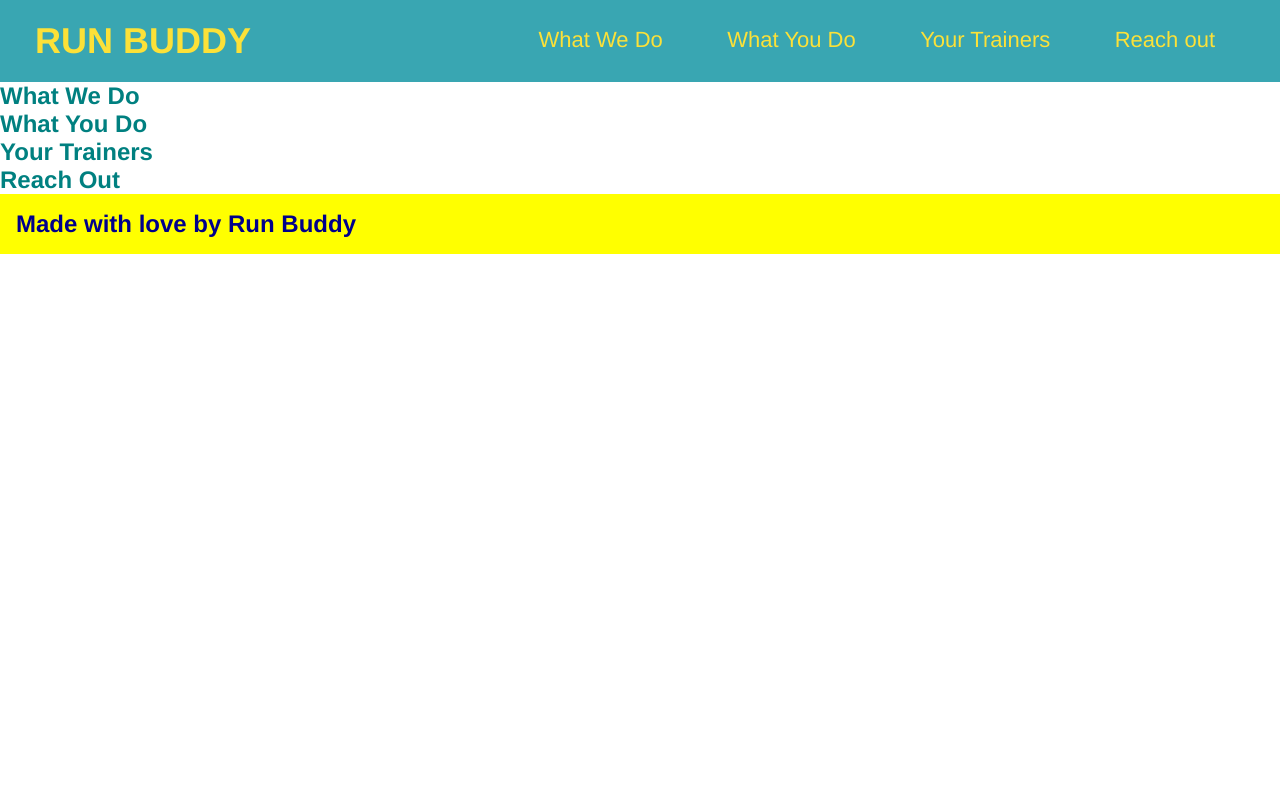
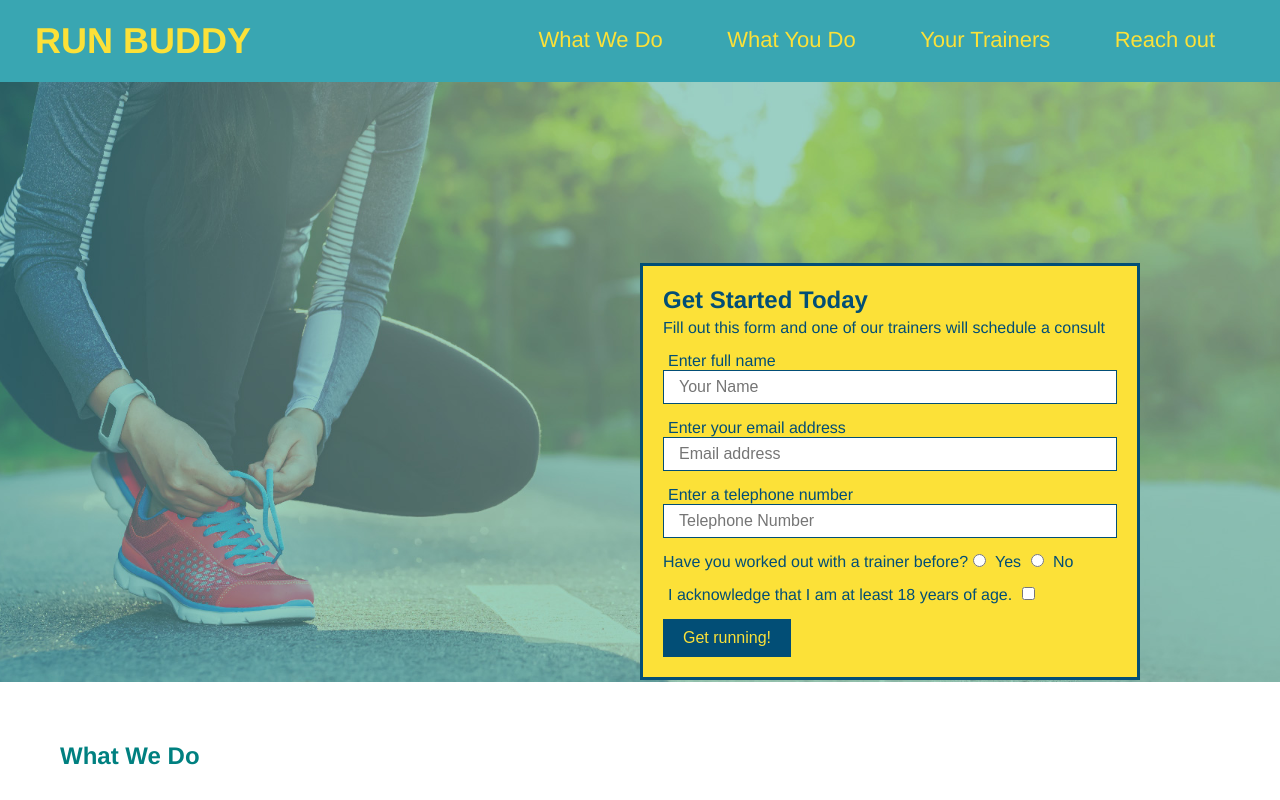
Before and after one commit to Cdjrick/run-buddy, a plain HTML site: page index.html in a window 1280 px wide. Shown: the top 800 px of the page. Drawn offline with Linux system fonts and the light colour scheme.

Commit message:
added form and styles

```diff
--- a/assets/css/style.css
+++ b/assets/css/style.css
@@ -1,7 +1,10 @@
 * {
     margin: 0;
     padding: 0;
+    box-sizing: border-box;
 }
+
+/*************    Header Styling    *************/
 
 header {
     padding: 20px 35px;
@@ -36,17 +39,93 @@ header nav ul li a {
     font-size: 22px;
 }
 
-ul {
-    list-style-type: none;
-}
+/*************    Hero Styling    *************/
+
+.hero {
+    background-image: url("../images/hero-bg.jpg");
+    height: 600px;
+    background-size: cover;
+    background-position: center;
+  }
+
+  .hero-form {
+    border: 3px solid #024e76;
+    background-color: #fce138;
+    padding: 20px;
+    width: 500px;
+    color: #024e76;
+    position: absolute;
+    bottom: 120px;
+    right: 140px;
+  }
+
+  .hero-form p {
+    margin: 5px 0 15px 0;
+  }
+
+  .hero-form h3 {
+    font-size: 24px;
+    margin: 0;
+  }
+
+  .hero-form p {
+    margin: 5px 0 15px 0;
+  }
+
+  .form-input {
+    border: 1px solid #024e76;
+    display: block;
+    padding: 7px 15px;
+    font-size: 16px;
+    color: #024e76;
+    width: 100%;
+    margin-bottom: 15px;
+  }
+
+  .hero-form label {
+    margin: 0 5px;
+  }
+
+  .hero-form button {
+    color: #fce138;
+    background-color: #024e76;
+    border: none;
+    padding: 10px 20px;
+    font-size: 16px;
+  }
+
+/*************    Body Styling    *************/
 
 body {
     font-family: Helvetica, Arial, sans-serif;
     color: teal;
 }
 
+section {
+    padding: 60px;
+  }
+
+/*************    Footer Styling    *************/
+
 footer {
-    background-color: yellow;
-    padding: 1rem;
-    color: darkblue
+    background: #fce138;
+    width: 100%;
+    padding: 40px 35px;
 }
+
+footer h2 {
+    display: inline;
+    color: #024e76;
+    font-size: 30px;
+    margin: 0;
+}
+
+footer div {
+    float: right;
+    line-height: 1.5;
+    text-align: right;
+}
+
+footer a {
+    color: #024e76;
+}
--- a/index.html
+++ b/index.html
@@ -35,8 +35,46 @@
       </header>
 
       <!-- hero/jumbotron -->
-      <section>
+      <section class="hero">
+        <div class="hero-form">
+          <h3>Get Started Today</h3>
+          <p>Fill out this form and one of our trainers will schedule a consult</p>
 
+          <!-- Form Element -->
+          <form>
+            <!-- Name -->
+            <label for="name">Enter full name</label>
+            <input type="text" placeholder="Your Name" name="name" id="name" class="form-input"/>
+
+            <!-- Email -->
+            <label for="name">Enter your email address</label>
+            <input type="email" placeholder="Email address" name="email" id="email" class="form-input"/>
+
+            <!-- Phone Number -->
+            <label for="name">Enter a telephone number</label>
+            <input type="tel" placeholder="Telephone Number" name="phone" id="phone" class="form-input"/>
+
+            <!-- Radio Button Input -->
+            <p>
+              Have you worked out with a trainer before?
+
+              <input type="radio" name="trainer-confirm" id="trainer-yes"/>
+              <label for="trainer-yes">Yes</label>
+
+              <input type="radio" name="trainer-confirm" id="trainer-no"/>
+              <label for="trainer-no">No</label>
+            </p>
+            <p>
+              <label for="checkbox" >
+                I acknowledge that I am at least 18 years of age.
+              </label>
+              <input type="checkbox" name="age-confirm" id="checkbox" />
+            </p>
+            <button type="submit">
+              Get running!
+            </button>
+          </form>
+        </div>
       </section>
 
       <!-- "what we do" -->
@@ -61,6 +99,11 @@
 
       <footer>
           <h2>Made with love by Run Buddy</h2>
+
+          <div>
+            <a href="#">Read Our Privacy Policy</a><br />
+            &copy; 2019 Run Buddy, Inc.
+          </div>
       </footer>
   </body>
 </html>
```
Also changed, not shown: assets/images/hero-bg.jpg (added).
